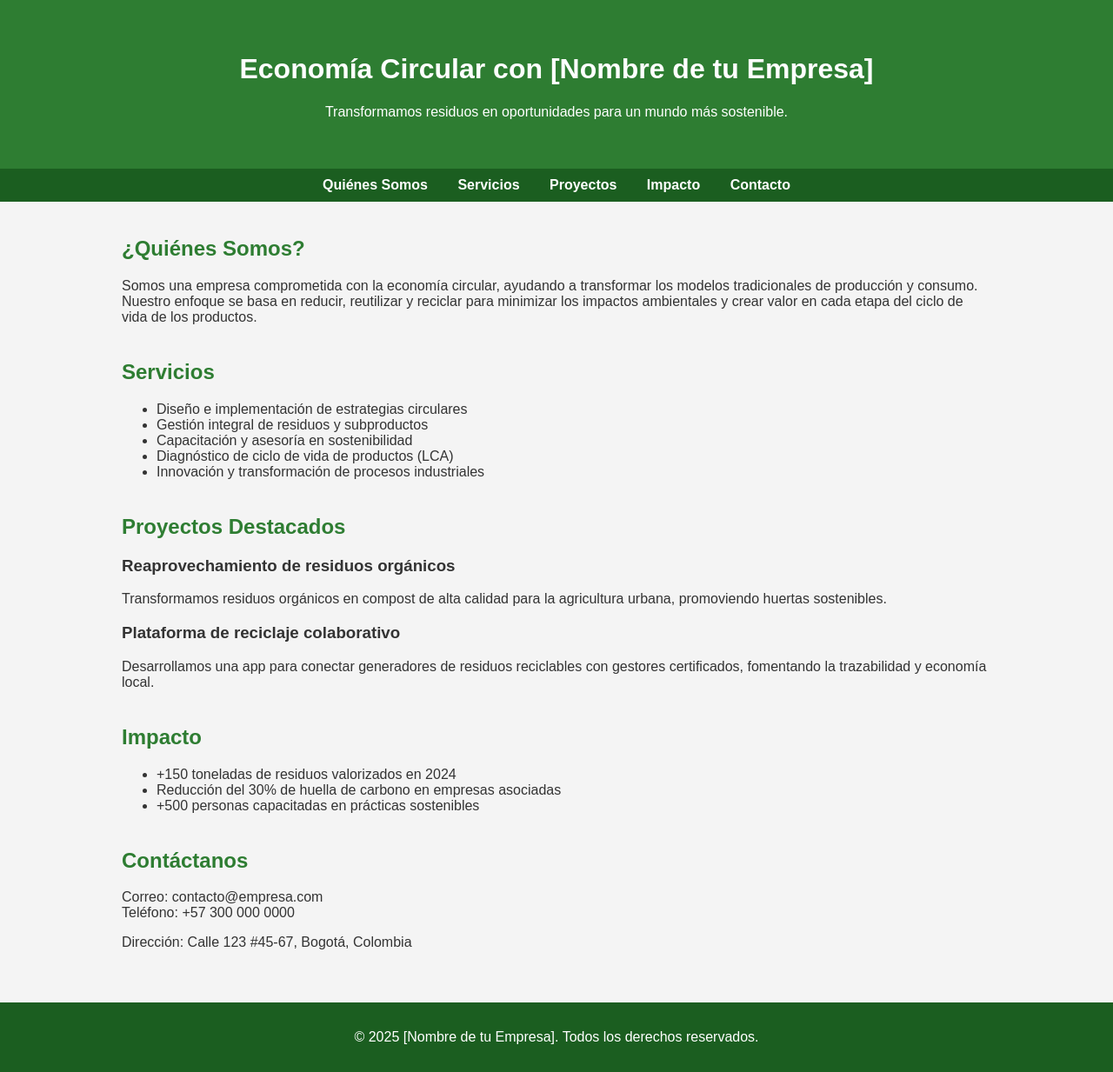
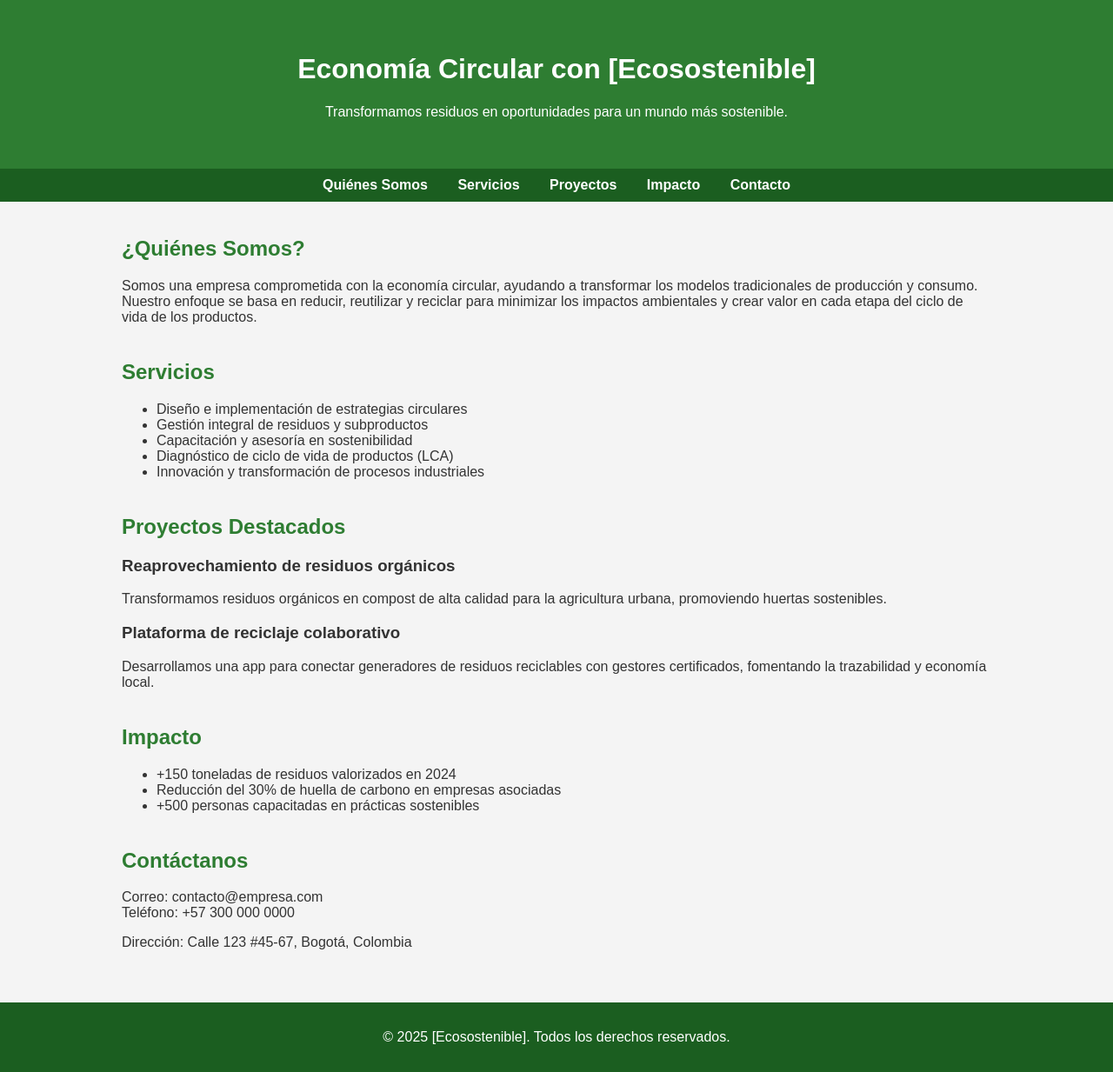
Before and after one commit to recheverry205/ecosostenible.github.io, a plain HTML site: page index.html in a window 1280 px wide. Shown: the whole page at 87% size. Drawn offline with Linux system fonts and the light colour scheme.

Commit message:
Add files via upload

```diff
--- a/index.html
+++ b/index.html
@@ -4,12 +4,12 @@
 <head>
   <meta charset="UTF-8" />
   <meta name="viewport" content="width=device-width, initial-scale=1.0"/>
-  <title>Economía Circular | [Nombre de tu Empresa]</title>
+  <title>Economía Circular | [Ecosostenible ]</title>
   <link rel="stylesheet" href="styles.css" />
 </head>
 <body>
   <header>
-    <h1>Economía Circular con [Nombre de tu Empresa]</h1>
+    <h1>Economía Circular con [Ecosostenible]</h1>
     <p>Transformamos residuos en oportunidades para un mundo más sostenible.</p>
   </header>
 
@@ -69,7 +69,7 @@
   </main>
 
   <footer>
-    <p>&copy; 2025 [Nombre de tu Empresa]. Todos los derechos reservados.</p>
+    <p>&copy; 2025 [Ecosostenible]. Todos los derechos reservados.</p>
   </footer>
 
   <script src="script.js"></script>
```
